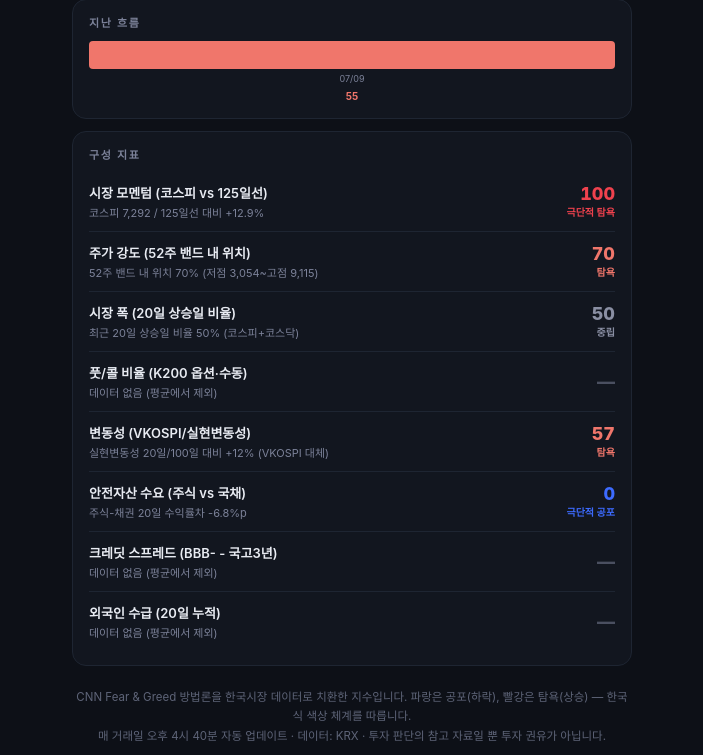
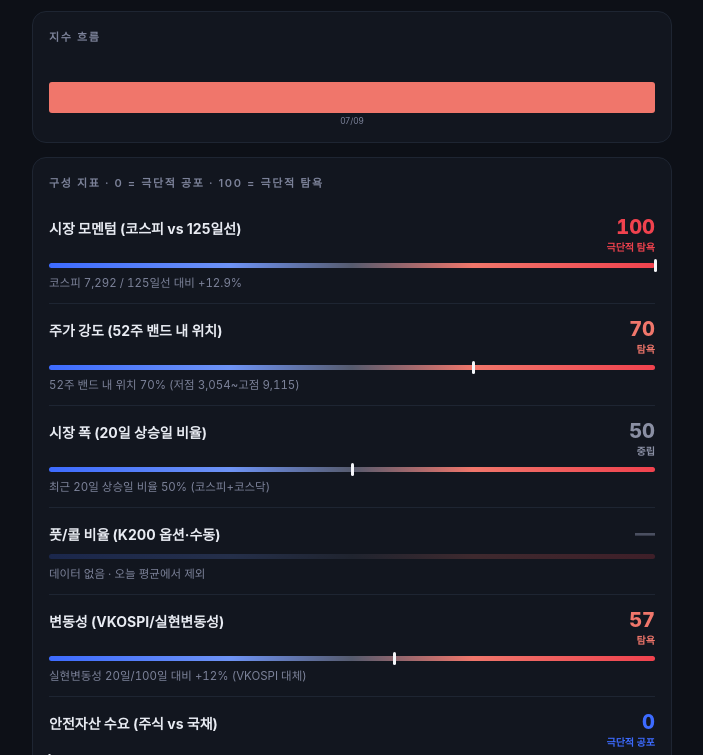
Before and after one commit to ccachi47-ai/k-fear-greed, a plain HTML site: page docs/index.html in a window 1280 px wide. Shown: the part 375-1130 px from the top of the page, without its empty margins (288-991 px from the left). Drawn offline with Linux system fonts and the light colour scheme.

Commit message:
Update index.html

```diff
--- a/docs/index.html
+++ b/docs/index.html
@@ -5,40 +5,44 @@
 <meta name="viewport" content="width=device-width, initial-scale=1">
 <title>한국시장 공포·탐욕지수</title>
 <style>
-  :root {
-    --bg:#0D1017; --card:#12161F; --line:#1E2532; --text:#E8EBF2;
-    --muted:#7C8299; --dim:#5E6478;
-    --fear-x:#3D6BFF; --fear:#6E93F5; --neu:#8A8FA3; --greed:#F0766B; --greed-x:#F0424E;
-  }
+  :root { --bg:#0D1017; --card:#12161F; --line:#1E2532; --text:#E8EBF2; --muted:#7C8299; --dim:#5E6478; }
   * { box-sizing:border-box; }
-  body {
-    margin:0; background:var(--bg); color:var(--text); padding:24px 14px 60px;
-    font-family:-apple-system,"Pretendard","Apple SD Gothic Neo","Malgun Gothic",sans-serif;
-  }
-  .wrap { max-width:560px; margin:0 auto; }
+  body { margin:0; background:var(--bg); color:var(--text); padding:24px 14px 60px;
+         font-family:-apple-system,"Pretendard","Apple SD Gothic Neo","Malgun Gothic",sans-serif; }
+  .wrap { max-width:640px; margin:0 auto; }
   .eyebrow { font-size:11px; letter-spacing:.25em; color:var(--muted); font-weight:600; text-align:center; }
   h1 { font-size:24px; font-weight:800; margin:6px 0 2px; text-align:center; }
   .sub { font-size:12px; color:var(--muted); text-align:center; }
-  .gaugebox { position:relative; }
-  svg.gauge { width:100%; max-width:380px; display:block; margin:0 auto; }
-  .scorebox { text-align:center; margin-top:-46px; }
-  .score { font-size:56px; font-weight:900; line-height:1; font-variant-numeric:tabular-nums; }
-  .label { font-size:18px; font-weight:700; margin-top:4px; }
+  svg.gauge { width:100%; max-width:400px; display:block; margin:0 auto; }
+  .scorebox { text-align:center; margin-top:-52px; }
+  .score { font-size:60px; font-weight:900; line-height:1; font-variant-numeric:tabular-nums; }
+  .label { font-size:19px; font-weight:700; margin-top:4px; }
   .meta { font-size:11px; color:var(--muted); margin-top:6px; }
-  .card { background:var(--card); border:1px solid var(--line); border-radius:14px; padding:14px 16px; margin-top:12px; }
-  .card h2 { font-size:11px; letter-spacing:.15em; color:var(--muted); font-weight:600; margin:0 0 10px; }
-  .hist { display:flex; gap:5px; align-items:flex-end; height:64px; }
-  .hist .bar { flex:1; text-align:center; }
-  .hist .bar i { display:block; border-radius:4px; }
-  .hist .bar small { display:block; font-size:9px; color:var(--muted); margin-top:4px; }
-  .hist .bar b { font-size:10px; }
-  .ind { display:flex; justify-content:space-between; align-items:center; padding:11px 0; border-bottom:1px solid var(--line); gap:12px; }
+  .prevrow { display:flex; gap:10px; margin-top:20px; }
+  .prev { flex:1; background:var(--card); border:1px solid var(--line); border-radius:12px; padding:12px 8px; text-align:center; }
+  .prev small { display:block; font-size:10.5px; color:var(--muted); margin-bottom:6px; }
+  .prev b { font-size:22px; font-variant-numeric:tabular-nums; }
+  .prev i { display:block; font-size:10px; font-style:normal; font-weight:600; margin-top:2px; }
+  .card { background:var(--card); border:1px solid var(--line); border-radius:14px; padding:16px; margin-top:14px; }
+  .card h2 { font-size:11px; letter-spacing:.15em; color:var(--muted); font-weight:600; margin:0 0 12px; }
+  .hist { display:flex; gap:4px; align-items:flex-end; height:70px; }
+  .hist .bar { flex:1; text-align:center; min-width:0; }
+  .hist .bar i { display:block; border-radius:3px; }
+  .hist .bar small { display:block; font-size:8.5px; color:var(--muted); margin-top:3px; white-space:nowrap; }
+  .ind { padding:13px 0; border-bottom:1px solid var(--line); }
   .ind:last-child { border-bottom:none; }
-  .ind .nm { font-size:13px; font-weight:600; }
-  .ind .dt { font-size:11px; color:var(--muted); margin-top:2px; }
-  .ind .sc { font-size:18px; font-weight:800; min-width:56px; text-align:right; font-variant-numeric:tabular-nums; }
+  .ind .top { display:flex; justify-content:space-between; align-items:baseline; gap:12px; }
+  .ind .nm { font-size:14px; font-weight:700; }
+  .ind .subnm { font-size:10.5px; color:var(--muted); margin-top:1px; }
+  .ind .sc { font-size:20px; font-weight:800; font-variant-numeric:tabular-nums; }
   .ind .lb { font-size:10px; font-weight:600; text-align:right; }
-  .foot { font-size:11.5px; color:var(--dim); line-height:1.7; text-align:center; margin-top:22px; }
+  .ind .dt { font-size:11.5px; color:var(--muted); margin-top:6px; font-variant-numeric:tabular-nums; }
+  .minibar { position:relative; height:5px; border-radius:3px; margin-top:9px;
+    background:linear-gradient(90deg,#3D6BFF,#6E93F5 30%,#565B6E 50%,#F0766B 70%,#F0424E); }
+  .minibar span { position:absolute; top:-4px; width:3px; height:13px; border-radius:2px; background:#F5F6FA; }
+  .minibar.off { opacity:.2; }
+  .foot { font-size:11.5px; color:var(--dim); line-height:1.8; margin-top:22px; }
+  .foot b { color:var(--muted); }
   .err { text-align:center; color:var(--muted); padding:40px 0; font-size:14px; }
 </style>
 </head>
@@ -48,29 +52,35 @@
   <h1>한국시장 공포·탐욕지수</h1>
   <div class="sub" id="updated">불러오는 중…</div>
 
-  <div class="gaugebox">
   <svg class="gauge" viewBox="0 0 320 170" id="gauge"></svg>
   <div class="scorebox">
     <div class="score" id="score">—</div>
     <div class="label" id="label"></div>
     <div class="meta" id="meta"></div>
   </div>
+
+  <div class="prevrow" id="prevrow" style="display:none">
+    <div class="prev"><small>전일</small><b id="p1">—</b><i id="p1l"></i></div>
+    <div class="prev"><small>1주 전</small><b id="p7">—</b><i id="p7l"></i></div>
+    <div class="prev"><small>1개월 전</small><b id="p30">—</b><i id="p30l"></i></div>
   </div>
 
   <div class="card" id="histcard" style="display:none">
-    <h2>지난 흐름</h2>
+    <h2>지수 흐름</h2>
     <div class="hist" id="hist"></div>
   </div>
 
   <div class="card">
-    <h2>구성 지표</h2>
+    <h2>구성 지표 · 0 = 극단적 공포 · 100 = 극단적 탐욕</h2>
     <div id="inds"></div>
   </div>
 
   <div class="foot">
-    CNN Fear &amp; Greed 방법론을 한국시장 데이터로 치환한 지수입니다.
-    파랑은 공포(하락), 빨강은 탐욕(상승) — 한국식 색상 체계를 따릅니다.<br>
-    매 거래일 오후 4시 40분 자동 업데이트 · 데이터: KRX · 투자 판단의 참고 자료일 뿐 투자 권유가 아닙니다.
+    <b>방법론</b> · CNN Fear &amp; Greed의 7지표 동일가중 방식을 한국시장에 맞게 치환한 지수입니다.
+    각 지표를 0(극단적 공포)~100(극단적 탐욕)으로 정규화한 뒤 단순 평균합니다.
+    값이 없는 지표는 그날 평균에서 제외됩니다. 파랑=공포(하락), 빨강=탐욕(상승) — 한국식 색상 체계.<br>
+    <b>데이터</b> · 네이버 금융 공개 시세 · 매 거래일 오후 4시 40분 자동 갱신 ·
+    투자 판단의 참고 자료일 뿐 투자 권유가 아닙니다.
   </div>
 </div>
 
@@ -83,10 +93,8 @@ function drawGauge(score){
   const cx=160, cy=150, R=120, W=26;
   const zones=[[0,25,'#3D6BFF'],[25,45,'#6E93F5'],[45,55,'#565B6E'],[55,75,'#F0766B'],[75,100,'#F0424E']];
   const ang = s => Math.PI*(1-s/100);
-  const arc = (a,b)=>{
-    const a1=ang(a),a2=ang(b);
-    return `M ${cx+R*Math.cos(a1)} ${cy-R*Math.sin(a1)} A ${R} ${R} 0 0 1 ${cx+R*Math.cos(a2)} ${cy-R*Math.sin(a2)}`;
-  };
+  const arc = (a,b)=>{ const a1=ang(a),a2=ang(b);
+    return `M ${cx+R*Math.cos(a1)} ${cy-R*Math.sin(a1)} A ${R} ${R} 0 0 1 ${cx+R*Math.cos(a2)} ${cy-R*Math.sin(a2)}`; };
   let html = zones.map(z=>`<path d="${arc(z[0]+.6,z[1]-.6)}" stroke="${z[2]}" stroke-width="${W}" fill="none"/>`).join('');
   html += `<text x="30" y="166" fill="#7C8299" font-size="11" text-anchor="middle">0</text>
            <text x="290" y="166" fill="#7C8299" font-size="11" text-anchor="middle">100</text>
@@ -100,12 +108,18 @@ function drawGauge(score){
   svg.innerHTML = html;
 }
 
+function setPrev(id, entry){
+  if(!entry) return;
+  const el=document.getElementById(id), lb=document.getElementById(id+'l');
+  el.textContent=entry.score; el.style.color=colorOf(entry.score);
+  lb.textContent=labelOf(entry.score); lb.style.color=colorOf(entry.score);
+}
+
 async function load(){
   try{
     const res = await fetch('data.json?t='+Date.now());
     const d = await res.json();
     document.getElementById('updated').textContent = '마지막 업데이트 · ' + d.updated;
-
     drawGauge(d.score);
     if(d.score!=null){
       const el=document.getElementById('score');
@@ -115,34 +129,41 @@ async function load(){
       const n=Object.values(d.indicators).filter(i=>i.score!=null).length;
       document.getElementById('meta').textContent = n+'/8개 지표 반영 · 동일가중 평균';
     }
-
-    // 히스토리
-    if(d.history && d.history.length){
+    const h = d.history||[];
+    if(h.length>1){
+      document.getElementById('prevrow').style.display='flex';
+      setPrev('p1', h[h.length-2]);
+      setPrev('p7', h[Math.max(0,h.length-6)]);
+      setPrev('p30', h[0]);
+    }
+    if(h.length){
       document.getElementById('histcard').style.display='block';
-      document.getElementById('hist').innerHTML = d.history.slice(-14).map(h=>{
-        const dt = h.date.slice(5).replace('-','/');
-        return `<div class="bar"><i style="height:${Math.max(6,h.score*.5)}px;background:${colorOf(h.score)}"></i>
-                <small>${dt}</small><b style="color:${colorOf(h.score)}">${h.score}</b></div>`;
+      document.getElementById('hist').innerHTML = h.slice(-30).map(x=>{
+        return `<div class="bar"><i style="height:${Math.max(5,x.score*.55)}px;background:${colorOf(x.score)}"></i>
+                <small>${x.date.slice(5).replace('-','/')}</small></div>`;
       }).join('');
     }
-
-    // 지표 목록
     document.getElementById('inds').innerHTML = Object.values(d.indicators).map(i=>{
       const has = i.score!=null;
       return `<div class="ind">
-        <div><div class="nm">${i.name}</div><div class="dt">${has?(i.detail||''):'데이터 없음 (평균에서 제외)'}</div></div>
-        <div><div class="sc" style="color:${has?colorOf(i.score):'#4A4F60'}">${has?i.score:'—'}</div>
-        ${has?`<div class="lb" style="color:${colorOf(i.score)}">${labelOf(i.score)}</div>`:''}</div>
+        <div class="top">
+          <div><div class="nm">${i.name}</div><div class="subnm">${i.sub||''}</div></div>
+          <div style="text-align:right">
+            <div class="sc" style="color:${has?colorOf(i.score):'#4A4F60'}">${has?i.score:'—'}</div>
+            ${has?`<div class="lb" style="color:${colorOf(i.score)}">${labelOf(i.score)}</div>`:''}
+          </div>
+        </div>
+        <div class="minibar ${has?'':'off'}">${has?`<span style="left:calc(${i.score}% - 1px)"></span>`:''}</div>
+        <div class="dt">${has?(i.detail||''):'데이터 없음 · 오늘 평균에서 제외'}</div>
       </div>`;
     }).join('');
   }catch(e){
     document.getElementById('updated').textContent='';
     document.querySelector('.wrap').insertAdjacentHTML('beforeend',
-      '<div class="err">data.json을 아직 찾을 수 없어요.<br>GitHub Actions를 한 번 실행하면 생성됩니다.</div>');
+      '<div class="err">data.json을 찾을 수 없어요. Actions를 실행하면 생성됩니다.</div>');
   }
 }
-drawGauge(null);
-load();
+drawGauge(null); load();
 </script>
 </body>
 </html>
```
Lines whose indentation alone changed are shown as unchanged.
